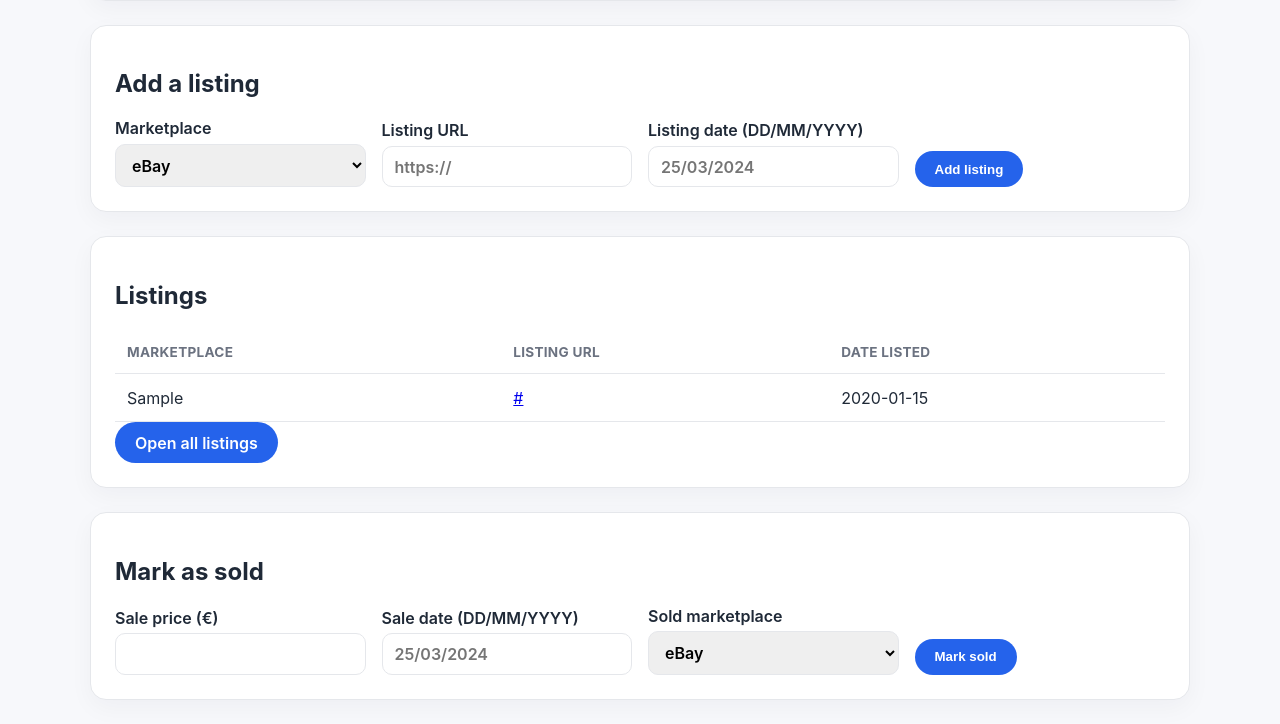
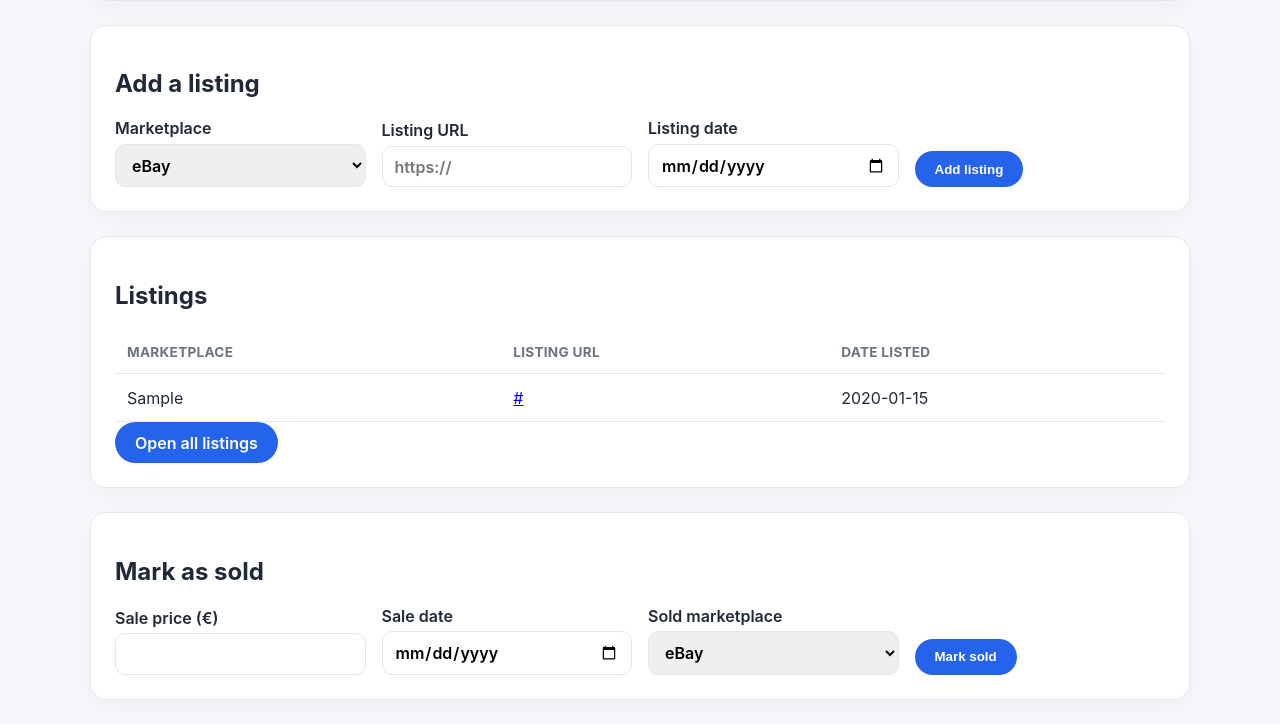
Before and after one commit to ps1-eng/super-potato, a Flask app: page /item/1 in a window 1280 px wide. Shown: the part 561-1285 px from the top of the page. Run offline with Flask 3, Linux system fonts and the light colour scheme; tables that the repository leaves empty hold one stand-in row (values such as "Sample post").

Commit message:
Add date pickers for item workflows

```diff
--- a/app.py
+++ b/app.py
@@ -118,7 +118,10 @@ def parse_date(value: str) -> str | None:
     try:
         parsed = datetime.strptime(value, DATE_FORMAT)
     except ValueError:
-        return None
+        try:
+            parsed = datetime.strptime(value, "%Y-%m-%d")
+        except ValueError:
+            return None
     return parsed.strftime(DATE_FORMAT)
 
 
--- a/templates/index.html
+++ b/templates/index.html
@@ -21,8 +21,8 @@
       <input type="number" step="0.01" name="purchase_price" required />
     </label>
     <label>
-      Purchase date (DD/MM/YYYY)
-      <input type="text" name="purchase_date" placeholder="25/03/2024" required />
+      Purchase date
+      <input type="date" name="purchase_date" required />
     </label>
     <label>
       Purchase source
@@ -38,7 +38,7 @@
     </label>
     <label>
       Listed date (optional)
-      <input type="text" name="listed_date" placeholder="25/03/2024" />
+      <input type="date" name="listed_date" />
     </label>
     <label class="span-2">
       Notes (optional)
--- a/templates/item_detail.html
+++ b/templates/item_detail.html
@@ -50,8 +50,8 @@
       <input type="url" name="listing_url" placeholder="https://" required />
     </label>
     <label>
-      Listing date (DD/MM/YYYY)
-      <input type="text" name="listing_date" placeholder="25/03/2024" required />
+      Listing date
+      <input type="date" name="listing_date" required />
     </label>
     <button type="submit" class="primary">Add listing</button>
   </form>
@@ -96,8 +96,8 @@
       <input type="number" step="0.01" name="sale_price" required />
     </label>
     <label>
-      Sale date (DD/MM/YYYY)
-      <input type="text" name="sale_date" placeholder="25/03/2024" required />
+      Sale date
+      <input type="date" name="sale_date" required />
     </label>
     <label>
       Sold marketplace
```
